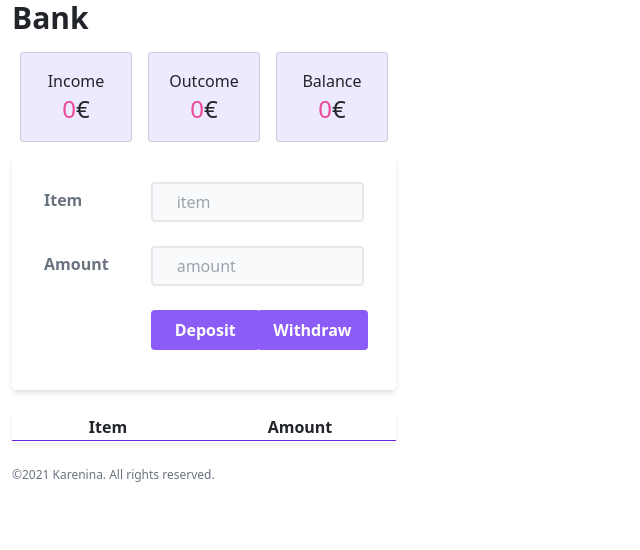
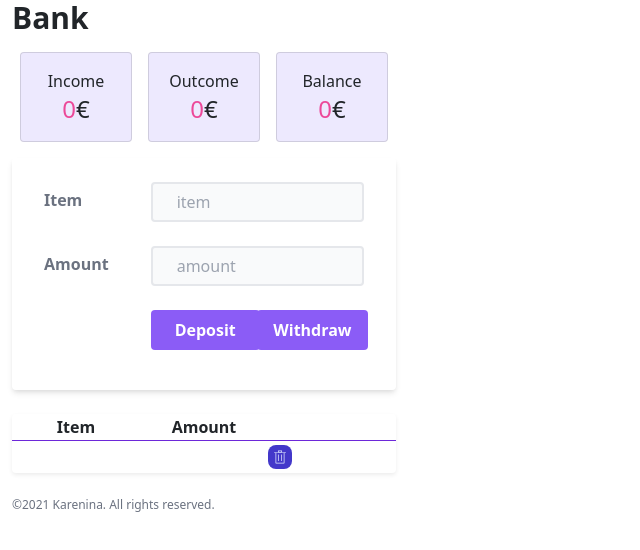
Before and after one commit to karenina-tech/bank-react-example, a React (Create React App) app: page / in a window 1280 px wide. Both pictures are taken after a click on the button "Deposit". Shown: the top 550 px of the page, without its empty margins (0-640 px from the left). Built offline with nearby package versions, Linux system fonts and the light colour scheme.

Commit message:
Trash can added

```diff
--- a/src/components/Bank.js
+++ b/src/components/Bank.js
@@ -1,5 +1,6 @@
 import React, { useState } from 'react';
 import Card from './Card';
+import ColorNumber from './ColorNumber';
 
 export default function Bank() {
   const [item, setItem] = useState({ title: '', amount: null });
@@ -21,10 +22,7 @@ export default function Bank() {
   };
 
   const handleWithDrawClick = () => {
-    const negativeAmount = item.amount * -1;
-    const name = item.title;
-
-    setList((state) => [...state, { title: name, amount: negativeAmount }]);
+    setList((state) => [...state, { title: item.title, amount: item.amount * -1 }]);
   };
 
   //this is "derived state, or "computer" state
@@ -36,6 +34,10 @@ export default function Bank() {
   };
   const balance = () => {
     return income() + outcome();
+  };
+
+  const deleteItem = (itemToBeDeleted) => {
+    setList((element) => element.filter((item) => item !== itemToBeDeleted));
   };
 
   return (
@@ -119,7 +121,19 @@ export default function Bank() {
           {list.map((item, i) => (
             <tr key={i}>
               <td class='text-center'>{item.title}</td>
-              <td class='text-center'> {item.amount}</td>
+              <td class='text-center'>
+                <ColorNumber number={item.amount} />
+              </td>
+              <button
+                class='inline-flex items-center justify-center mb-1 mt-1 w-6 h-6 mr-2 text-indigo-100 transition-colors duration-150 bg-indigo-700 rounded-lg focus:shadow-outline hover:bg-indigo-800'
+                onClick={() => deleteItem(item)}>
+                <svg class='w-4 h-4 fill-current' viewBox='0 0 20 20'>
+                  <path
+                    d='M17.114,3.923h-4.589V2.427c0-0.252-0.207-0.459-0.46-0.459H7.935c-0.252,0-0.459,0.207-0.459,0.459v1.496h-4.59c-0.252,0-0.459,0.205-0.459,0.459c0,0.252,0.207,0.459,0.459,0.459h1.51v12.732c0,0.252,0.207,0.459,0.459,0.459h10.29c0.254,0,0.459-0.207,0.459-0.459V4.841h1.511c0.252,0,0.459-0.207,0.459-0.459C17.573,4.127,17.366,3.923,17.114,3.923M8.394,2.886h3.214v0.918H8.394V2.886z M14.686,17.114H5.314V4.841h9.372V17.114z M12.525,7.306v7.344c0,0.252-0.207,0.459-0.46,0.459s-0.458-0.207-0.458-0.459V7.306c0-0.254,0.205-0.459,0.458-0.459S12.525,7.051,12.525,7.306M8.394,7.306v7.344c0,0.252-0.207,0.459-0.459,0.459s-0.459-0.207-0.459-0.459V7.306c0-0.254,0.207-0.459,0.459-0.459S8.394,7.051,8.394,7.306'
+                    clip-rule='evenodd'
+                    fill-rule='evenodd'></path>
+                </svg>
+              </button>
             </tr>
           ))}
         </tbody>
```
Also changed, not shown: 1 other file (tests, documents, lock files or other folders).
